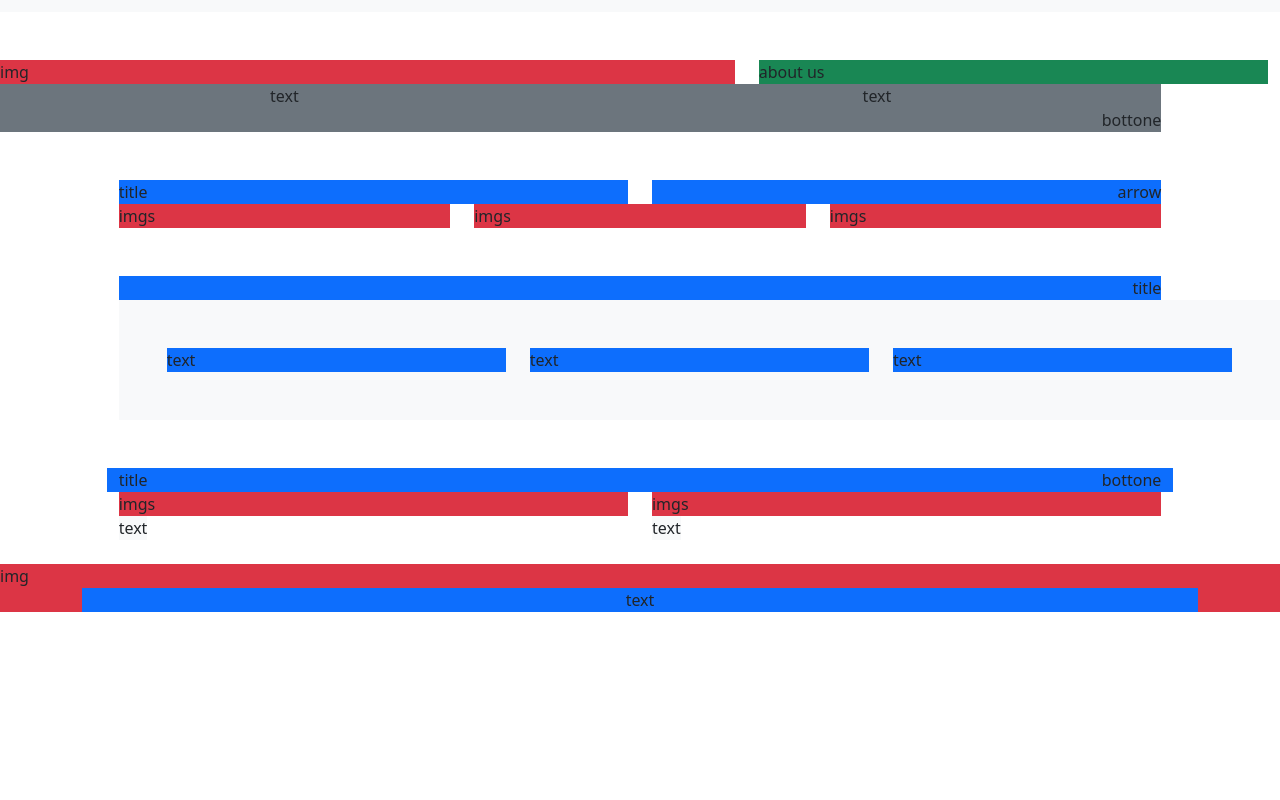
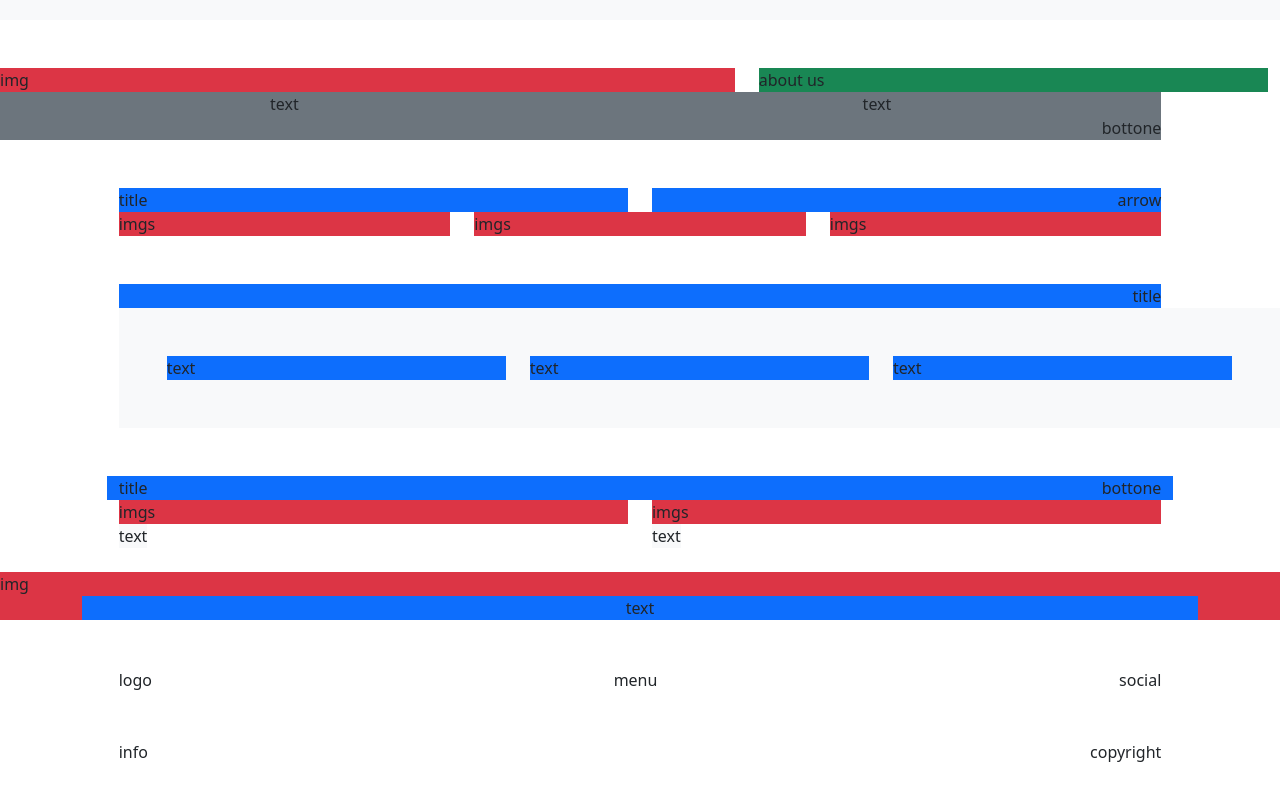
Before and after one commit to diegoferrari129/proj-html-vuejs, a Vue app: page / in a window 1280 px wide. Shown: the part 268-1068 px from the top of the page. Before the commit the page ends 880 px from the top, so only its background shows below. Built offline with nearby package versions, Linux system fonts and the light colour scheme.

Commit message:
[UPD] created layout to AppFooter.vue component

```diff
--- a/src/App.vue
+++ b/src/App.vue
@@ -1,10 +1,12 @@
 <script>
 import AppHeader from './components/AppHeader.vue';
 import AppMain from './components/AppMain.vue';
+import AppFooter from './components/AppFooter.vue';
 export default {
     components:{
         AppHeader,
         AppMain,
+        AppFooter
     }
 }
 </script>
@@ -12,6 +14,7 @@ export default {
 <template>
     <AppHeader />
     <AppMain />
+    <AppFooter />
 </template>
 
 <style lang="scss">
--- a/src/components/AppFooter.vue
+++ b/src/components/AppFooter.vue
@@ -5,9 +5,58 @@ export default {
 </script>
 
 <template>
+    <div class="pt-5">
 
+        <div class="container-fluid">
+            <div class="row">
+                <div class="col-10 offset-1">
+
+                    <div class="d-flex justify-content-between">
+
+                        <div> <!-- logo -->
+                            logo
+                        </div>
+
+                        <div> <!-- menu -->
+                            menu
+                        </div>
+
+                        <div> <!-- icons -->
+                            social
+                        </div>
+
+                    </div>
+
+                </div>
+            </div>
+        </div>
+
+    </div>
+
+    <div class="py-5">
+
+        <div class="container-fluid">
+            <div class="row">
+                <div class="col-10 offset-1">
+
+                    <div class="d-flex justify-content-between">
+
+                        <div> <!-- info -->
+                            info
+                        </div>
+
+                        <div> <!-- copyright -->
+                            copyright
+                        </div>
+
+                    </div>
+
+                </div>
+            </div>
+        </div>
+
+    </div>
 </template>
-
 
 <style lang="scss" scoped>
 
--- a/src/components/AppHeader.vue
+++ b/src/components/AppHeader.vue
@@ -5,22 +5,28 @@ export default {
 </script>
 
 <template>
+    <div class="py-1">
+
         <div class="container-fluid">
             <div class="row">
                 <div class="col-10 offset-1">
+
                     <div class="d-flex justify-content-between">
-                    <!-- logo -->
-                <div>
+
+                        <div> <!-- logo -->
                             logo
                         </div>
-                <!-- menu -->
-                 <div>
+
+                        <div> <!-- menu -->
                             menu
                         </div>
+
                     </div>
 
                 </div>
             </div>
+        </div>
+
     </div>
 </template>
 
```
Lines whose indentation alone changed are shown as unchanged.
